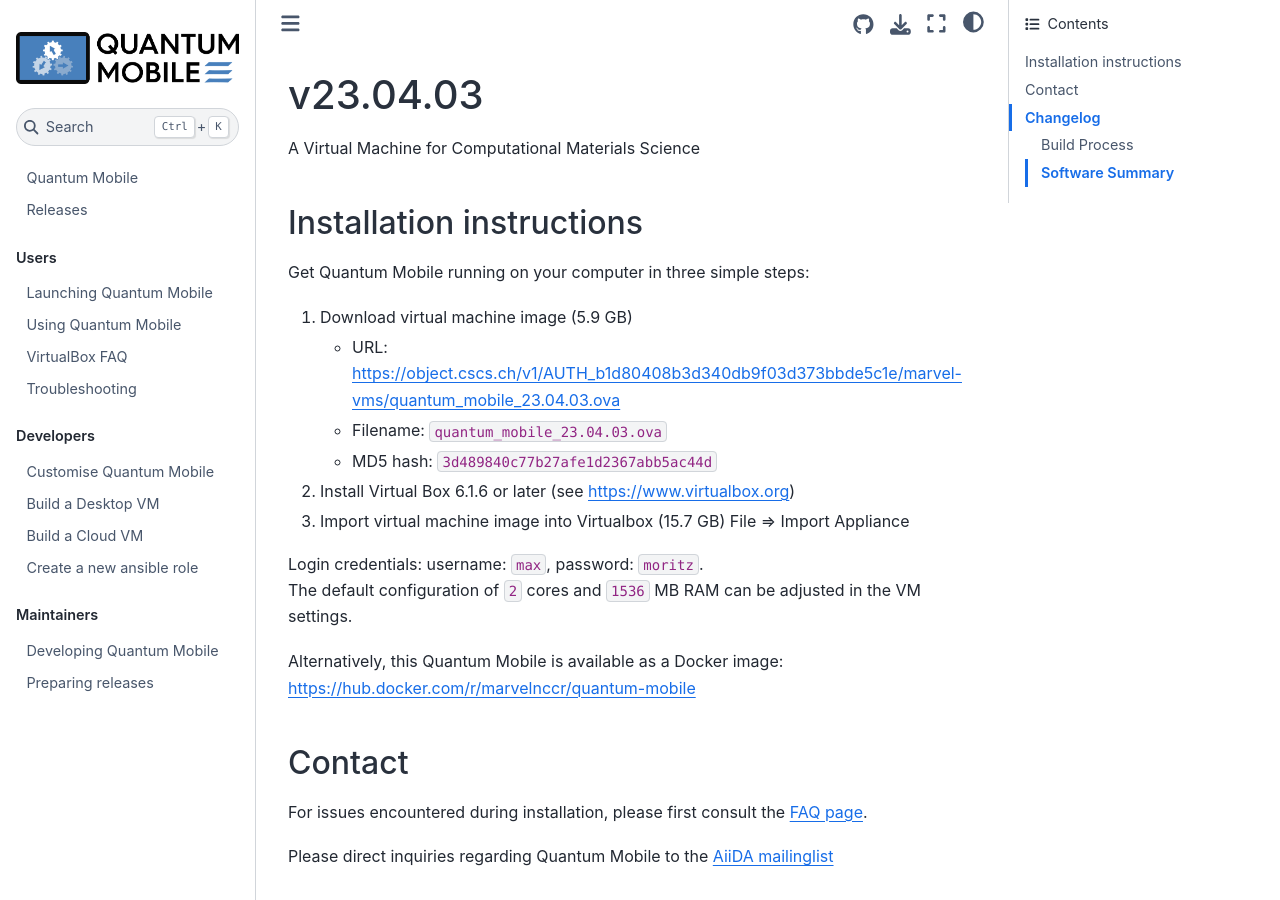
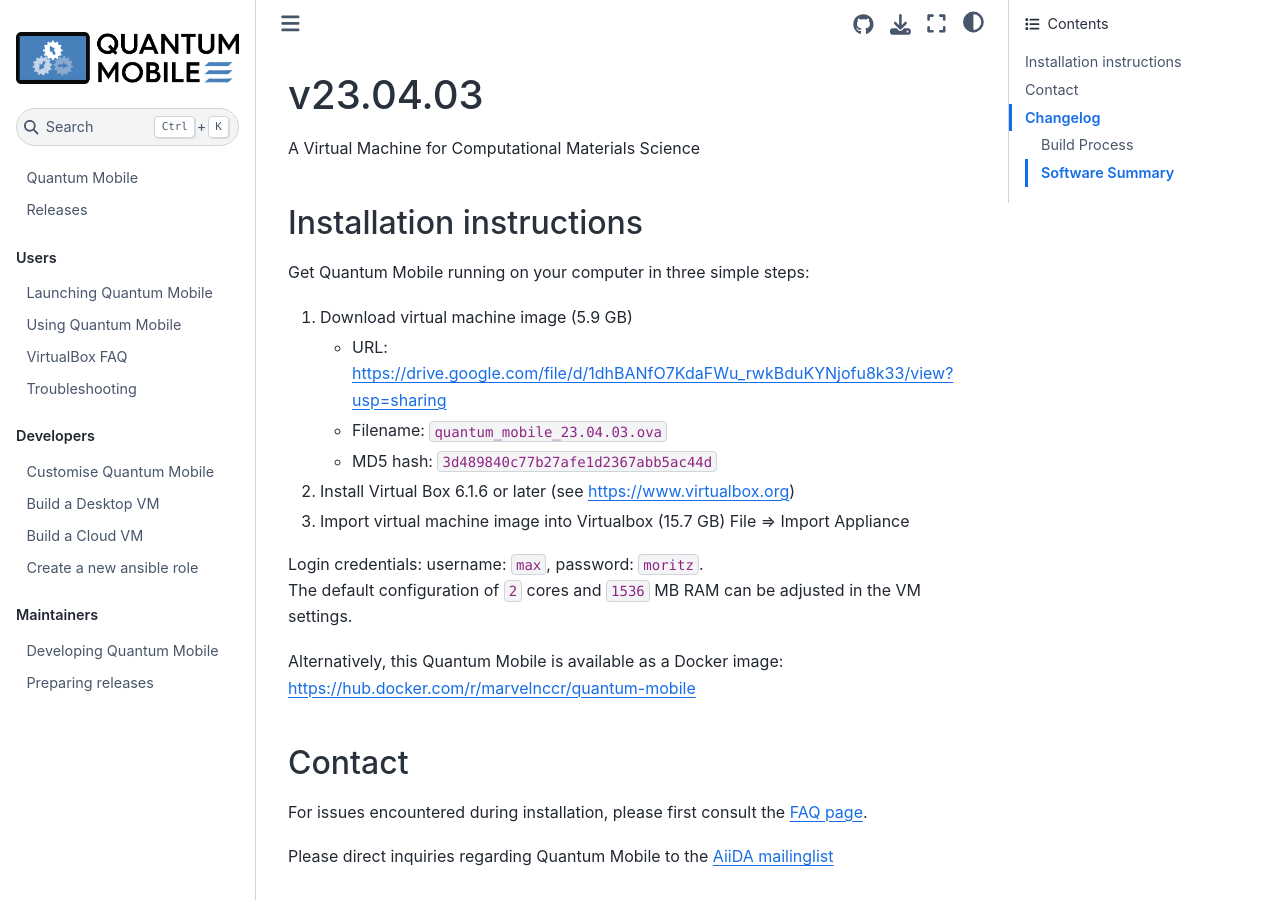
Before and after one commit to marvel-nccr/quantum-mobile, a Sphinx documentation site: the page built from docs/releases/versions/23.04.03.md, in a window 1280 px wide and 900 px high. Built offline with Sphinx 7.4.7 and the Sphinx Book theme 1.1.4, drawn with Linux system fonts in a browser that asks for light colours; some of the changed lines change nothing that is shown.

Commit message:
Update 23.04.03.md

```diff
--- a/docs/releases/versions/23.04.03.md
+++ b/docs/releases/versions/23.04.03.md
@@ -15,7 +15,7 @@
 Get Quantum Mobile running on your computer in three simple steps:
 
  1. Download virtual machine image (5.9 GB)
-    - URL: <https://object.cscs.ch/v1/AUTH_b1d80408b3d340db9f03d373bbde5c1e/marvel-vms/quantum_mobile_23.04.03.ova>
+    - URL: <https://drive.google.com/file/d/1dhBANfO7KdaFWu_rwkBduKYNjofu8k33/view?usp=sharing>
     - Filename: `quantum_mobile_23.04.03.ova`
     - MD5 hash: `3d489840c77b27afe1d2367abb5ac44d`
  2. Install Virtual Box 6.1.6 or later (see <https://www.virtualbox.org>)
```
